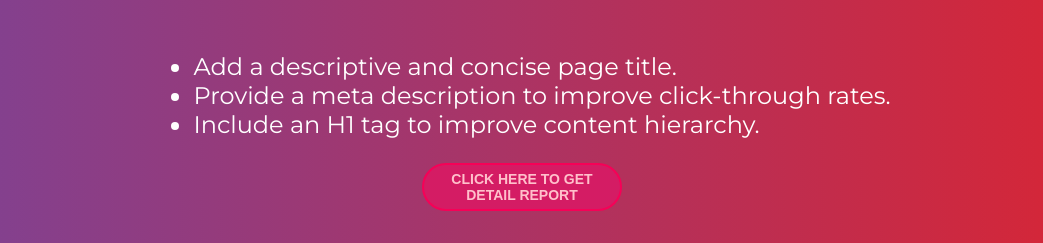
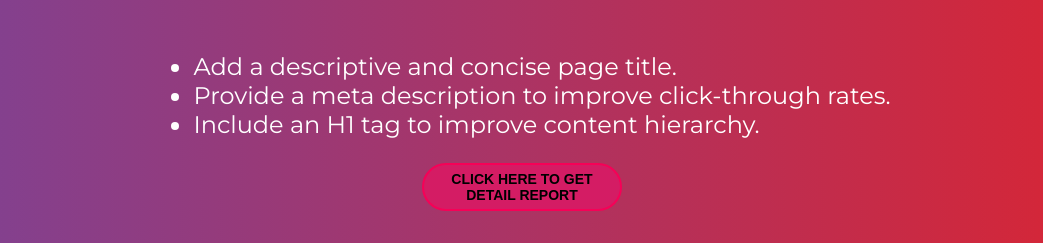
Before and after one commit to NAVEEN3280/seo-report, a Flask app: template templates/report.html in a window 1280 px wide, with the pointer over the restyled element. Shown: the part 807-1050 px from the top of the page, without its empty margins (118-1161 px from the left). Run offline with Flask 3, Linux system fonts and the light colour scheme; the template is opened without the code that fills it, so the values that code supplies are empty; some libraries are stand-ins or nearby versions.

Commit message:
Update style.css

```diff
--- a/static/style.css
+++ b/static/style.css
@@ -176,7 +176,7 @@ input[type="url"] {
 .new-btn:hover {
   cursor: pointer;
   border: 2px solid #f60157;
-  color: pink;
+  color: #000;
 }
 
 .new-btn .round {
```
